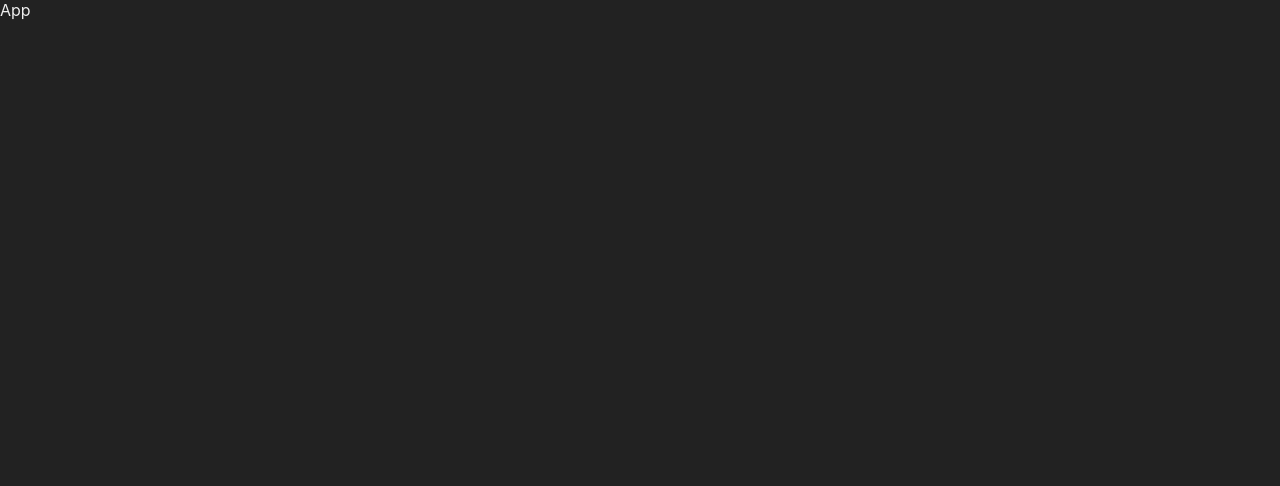
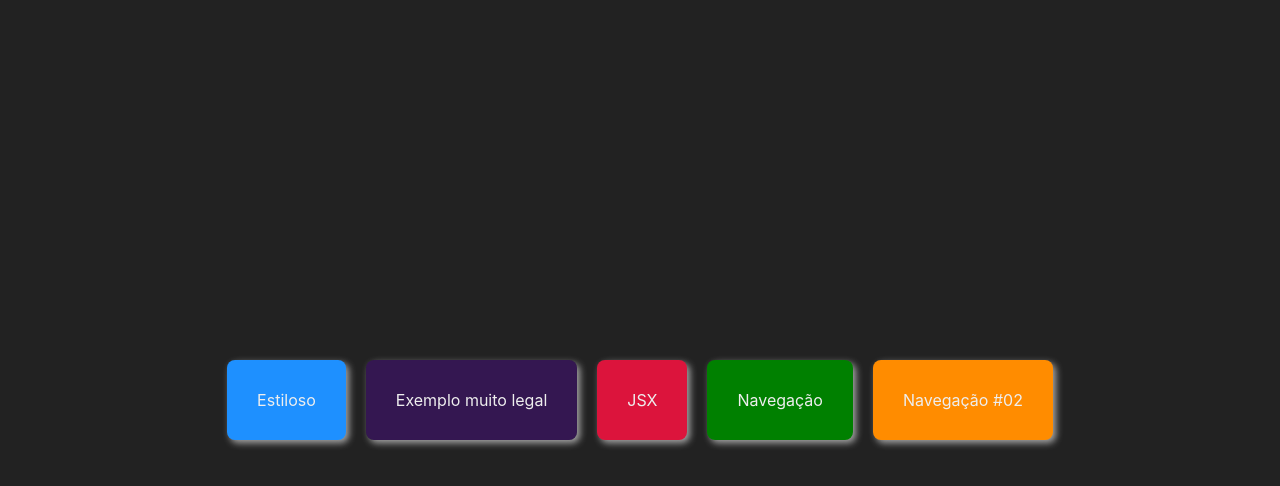
Before and after one commit to plinioaraujo/curso-react, a Next.js app in the folder aulao_nextjs/fundamentos/: page / in a window 1280 px wide. Shown: the top 486 px of the page. Built offline with nearby package versions, Linux system fonts and the light colour scheme.

Commit message:
Curso React JS - Usando Navegacao Simples/Dinâmica

```diff
--- a/aulao_nextjs/fundamentos/src/components/Layout.jsx
+++ b/aulao_nextjs/fundamentos/src/components/Layout.jsx
@@ -16,3 +16,9 @@ const Layout = (props) => {
 };
 
 export default Layout;
+
+<>
+<Link rel="stylesheet" href="/estiloso">
+<h1>Exemplo</h1>
+</Link>
+</>
--- /dev/null
+++ b/aulao_nextjs/fundamentos/src/components/Navegador.jsx
@@ -0,0 +1,20 @@
+import styles from '../styles/Navegador.module.css'
+import Link from "next/link";
+function Navegador(props) {
+  return (
+    <>
+      <Link href={props.destino}>
+        <div
+            className={styles.navegador}
+            style={{
+                backgroundColor: props.cor ?? 'dodgerblue'
+            }}
+        >
+            {props.texto}
+        </div>
+      </Link>
+    </>
+  );
+}
+
+export default Navegador;
--- a/aulao_nextjs/fundamentos/src/pages/estiloso.jsx
+++ b/aulao_nextjs/fundamentos/src/pages/estiloso.jsx
@@ -1,13 +1,12 @@
 import Styles from "../styles/Estiloso.module.css";
-import Link from "next/link";
+
 import Layout from "../components/Layout";
 
 function Estiloso() {
   return (
     <>
-      <Layout titulo="Exemplo de css modularizado">
+      <Layout titulo="Exemplo de css modularizado Estiloso">
         <div className={Styles.roxo}>
-
           <h1>estilo usando CSS módulos</h1>
         </div>
       </Layout>
--- a/aulao_nextjs/fundamentos/src/pages/index.jsx
+++ b/aulao_nextjs/fundamentos/src/pages/index.jsx
@@ -1,13 +1,24 @@
-import Link from "next/link";
+import Navegador from "../components/Navegador";
 
 function Inicio() {
   return (
     <>
-      <Link href="/estiloso">
-        App
-      </Link>
+      <div style={{
+        display:'flex',
+        justifyContent: 'center',
+        alignItems: 'center',
+        flexWrap: 'wrap',
+        height: '100vh',
+      }}>
+        <Navegador destino="/estiloso" texto="Estiloso"></Navegador>
+        <Navegador destino="/app" texto="Exemplo muito legal" cor="#5800af55"></Navegador>
+        <Navegador destino="/jsx" texto="JSX" cor="crimson"></Navegador>
+        <Navegador destino="/navegacao" texto="Navegação" cor="green"></Navegador>
+        <Navegador destino="/cliente/rj/123" texto="Navegação #02" cor="darkorange"></Navegador>
+
+      </div>
     </>
-  )
+  );
 }
 
 export default Inicio;
--- /dev/null
+++ b/aulao_nextjs/fundamentos/src/styles/Navegador.module.css
@@ -0,0 +1,8 @@
+.navegador{
+
+    padding: 30px;
+    margin: 10px;
+    border-radius: 8px;
+    box-shadow: 3px 3px 7px   #a7a7a7;
+    cursor: pointer;
+}
```
Also changed, not shown: aulao_nextjs/fundamentos/src/pages/app.jsx (+6 -4 lines), aulao_nextjs/fundamentos/src/pages/cliente/[filial]/[codigo].jsx (added, +18 -0 lines), aulao_nextjs/fundamentos/src/pages/jsx.jsx (+9 -17 lines), aulao_nextjs/fundamentos/src/pages/navegacao/index.jsx (added, +12 -0 lines).
